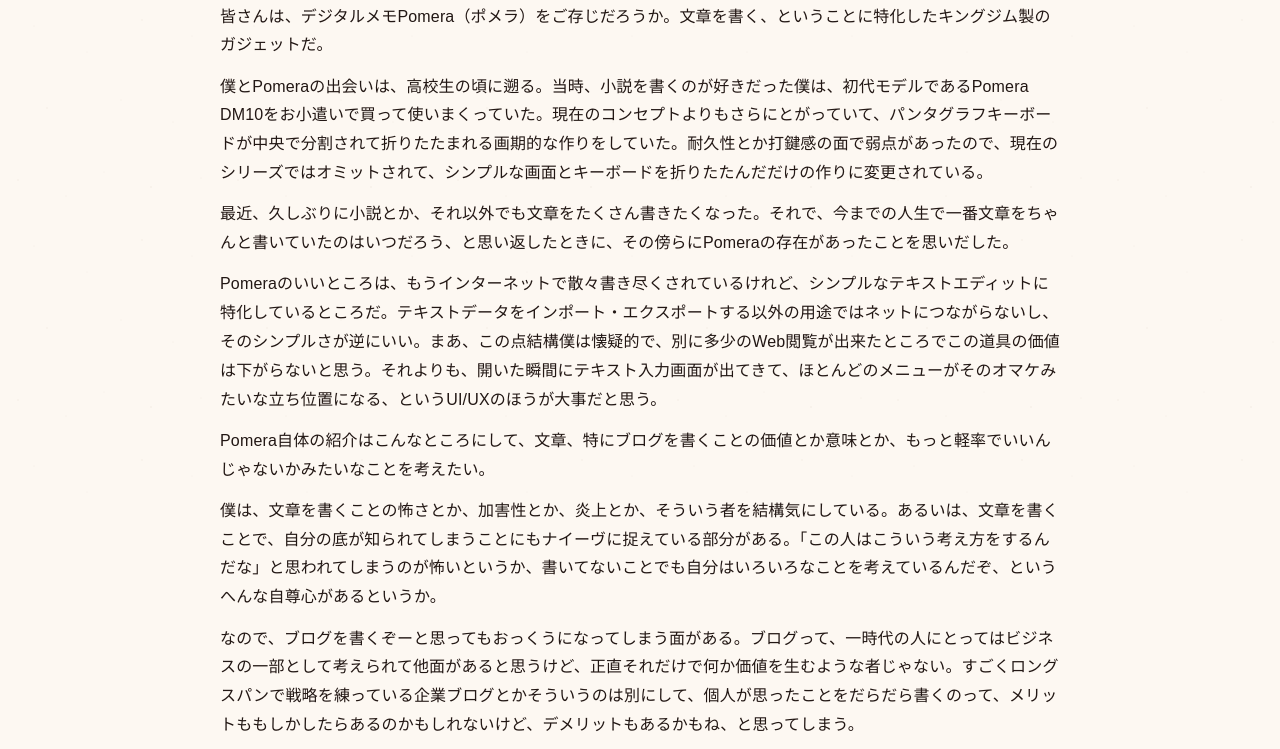
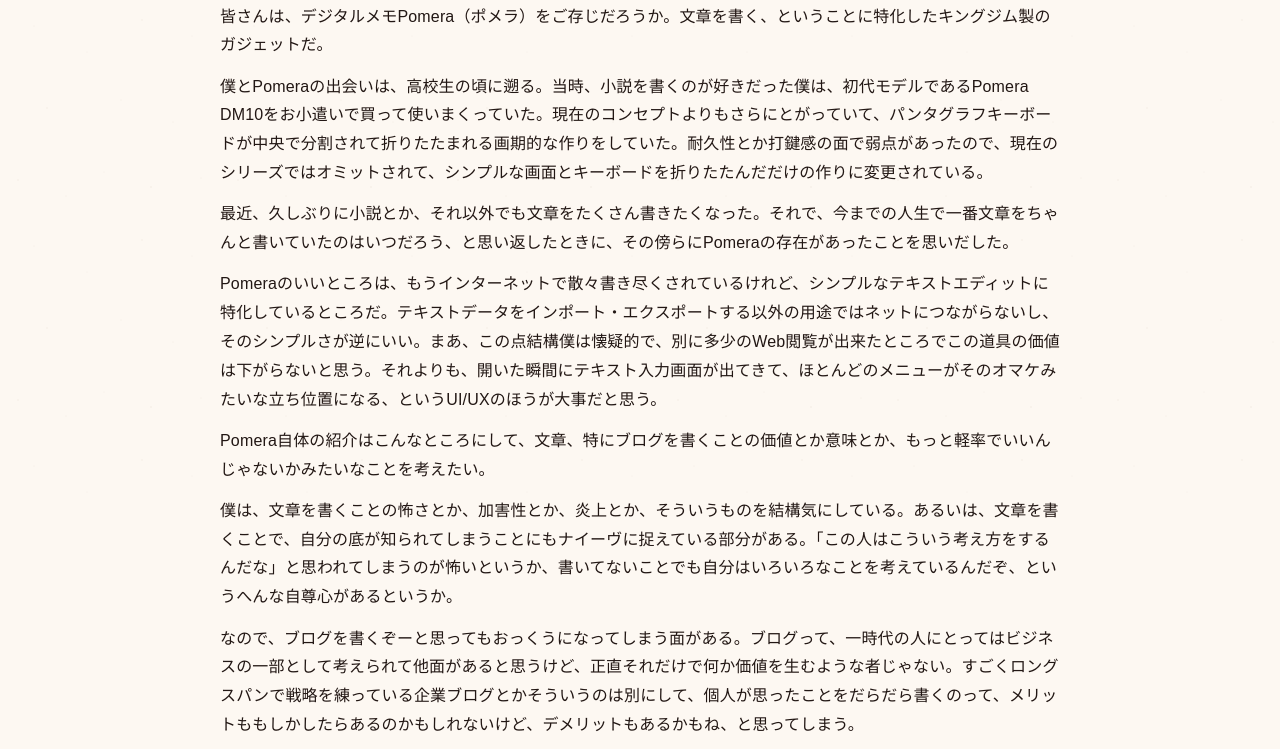
Before and after one commit to AsazuTaiga/asazutaiga.dev, an Astro site: page /notes/pomera in a window 1280 px wide. Shown: the part 286-1035 px from the top of the page. Built offline with nearby package versions, Linux system fonts and the light colour scheme; Astro itself is replaced by a stand-in of ours; some packages are replaced by stand-ins of ours.

Commit message:
pomera.md の更新

```diff
--- a/src/content/posts/pomera.md
+++ b/src/content/posts/pomera.md
@@ -14,7 +14,7 @@ Pomeraのいいところは、もうインターネットで散々書き尽く
 
 Pomera自体の紹介はこんなところにして、文章、特にブログを書くことの価値とか意味とか、もっと軽率でいいんじゃないかみたいなことを考えたい。
 
-僕は、文章を書くことの怖さとか、加害性とか、炎上とか、そういう者を結構気にしている。あるいは、文章を書くことで、自分の底が知られてしまうことにもナイーヴに捉えている部分がある。「この人はこういう考え方をするんだな」と思われてしまうのが怖いというか、書いてないことでも自分はいろいろなことを考えているんだぞ、というへんな自尊心があるというか。
+僕は、文章を書くことの怖さとか、加害性とか、炎上とか、そういうものを結構気にしている。あるいは、文章を書くことで、自分の底が知られてしまうことにもナイーヴに捉えている部分がある。「この人はこういう考え方をするんだな」と思われてしまうのが怖いというか、書いてないことでも自分はいろいろなことを考えているんだぞ、というへんな自尊心があるというか。
 
 なので、ブログを書くぞーと思ってもおっくうになってしまう面がある。ブログって、一時代の人にとってはビジネスの一部として考えられて他面があると思うけど、正直それだけで何か価値を生むような者じゃない。すごくロングスパンで戦略を練っている企業ブログとかそういうのは別にして、個人が思ったことをだらだら書くのって、メリットももしかしたらあるのかもしれないけど、デメリットもあるかもね、と思ってしまう。
 
```
